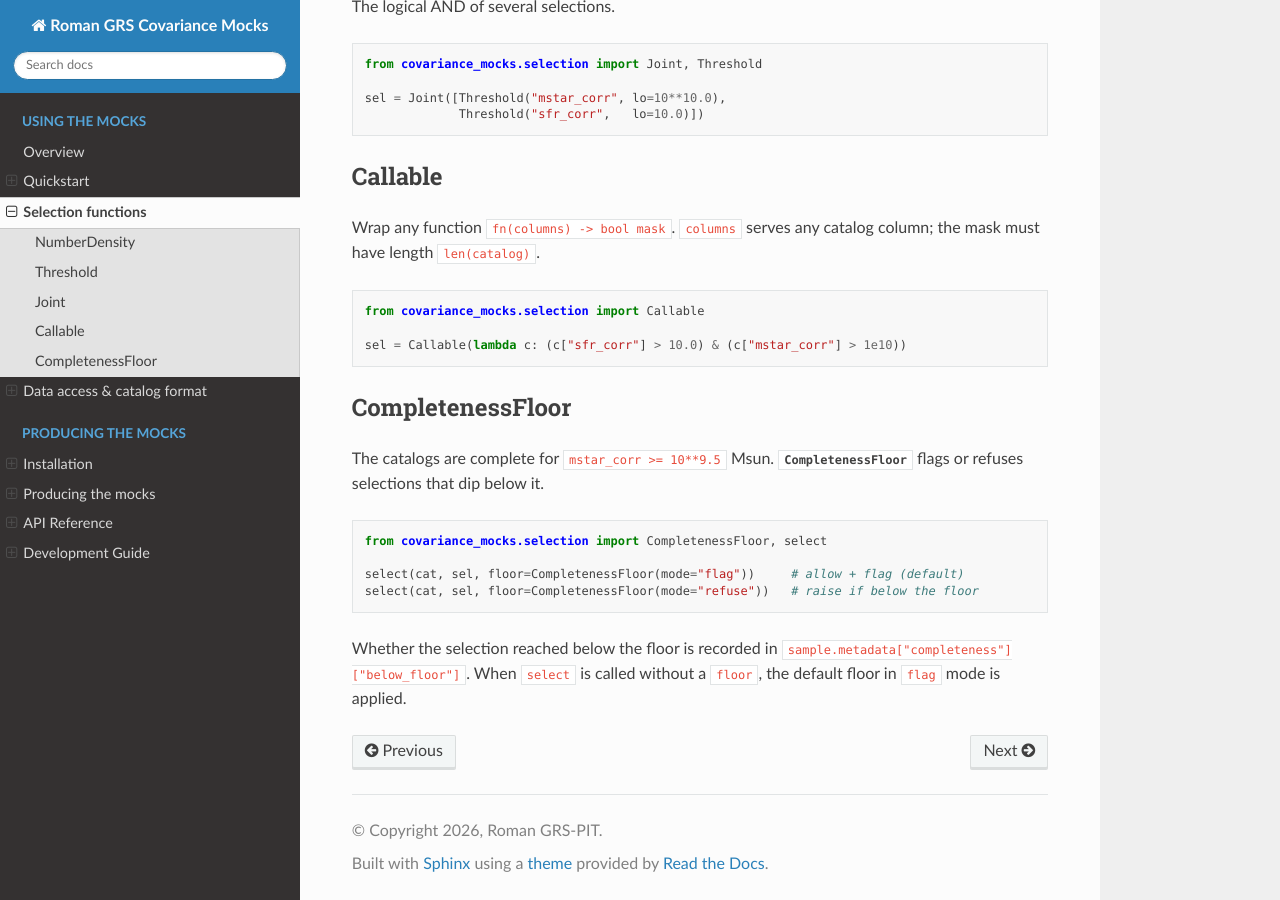
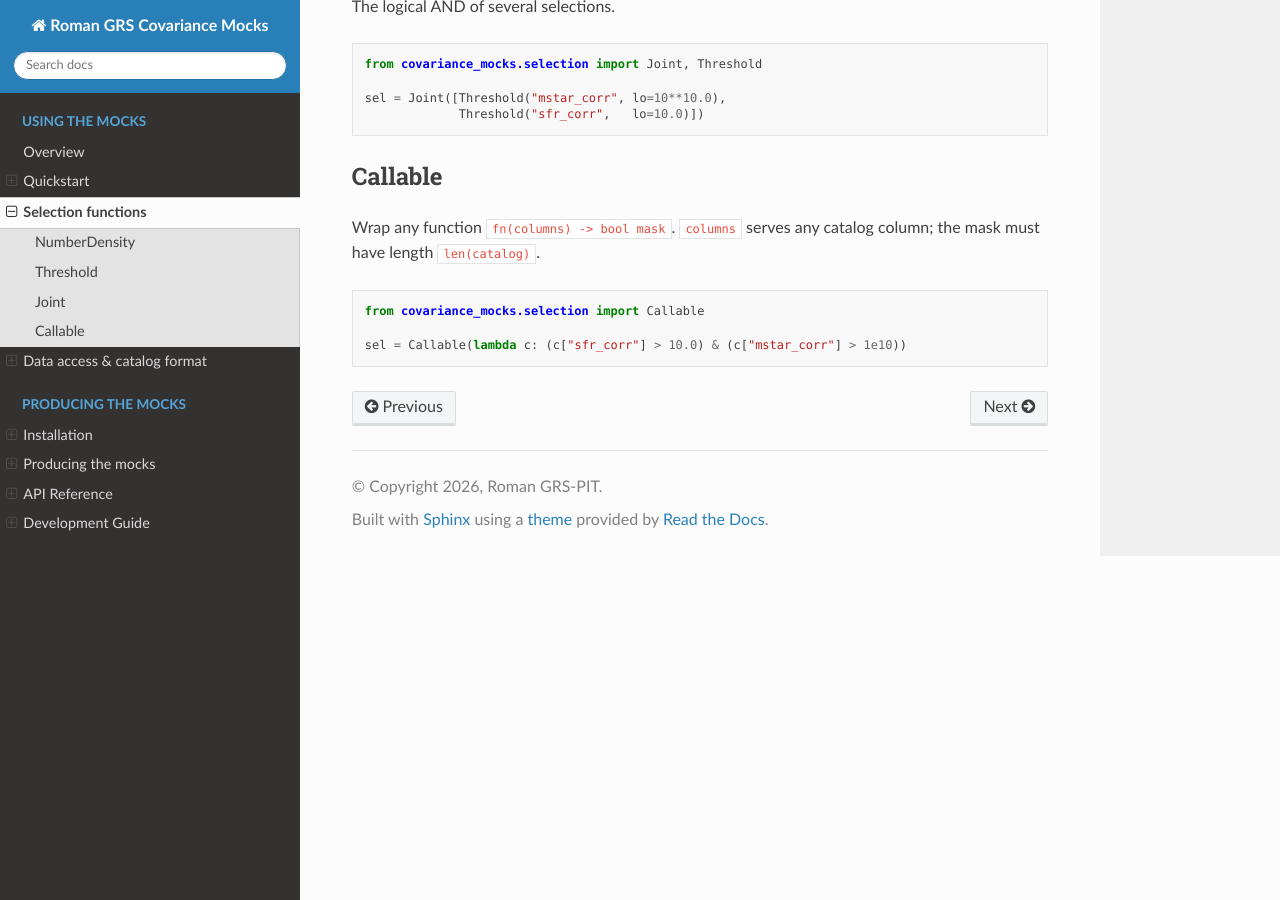
Before and after one commit to roman-grs-pit/covariance-mocks, a Sphinx documentation site: the page built from docs/source/selection.rst, in a window 1280 px wide and 900 px high, scrolled down 1076 px. Built offline with Sphinx 7.4.7 and the Read the Docs theme 3.1.0, drawn with Linux system fonts in a browser that asks for light colours.

Commit message:
Docs: remove completeness floor content

```diff
--- a/docs/source/selection.rst
+++ b/docs/source/selection.rst
@@ -67,21 +67,3 @@ the mask must have length ``len(catalog)``.
    from covariance_mocks.selection import Callable
 
    sel = Callable(lambda c: (c["sfr_corr"] > 10.0) & (c["mstar_corr"] > 1e10))
-
-CompletenessFloor
------------------
-
-The catalogs are complete for ``mstar_corr >= 10**9.5`` Msun.
-:class:`~covariance_mocks.selection.CompletenessFloor` flags or refuses selections that
-dip below it.
-
-.. code-block:: python
-
-   from covariance_mocks.selection import CompletenessFloor, select
-
-   select(cat, sel, floor=CompletenessFloor(mode="flag"))     # allow + flag (default)
-   select(cat, sel, floor=CompletenessFloor(mode="refuse"))   # raise if below the floor
-
-Whether the selection reached below the floor is recorded in
-``sample.metadata["completeness"]["below_floor"]``. When ``select`` is called without a
-``floor``, the default floor in ``flag`` mode is applied.
```
Also changed, not shown: docs/source/data_access.rst (+0 -7 lines).
